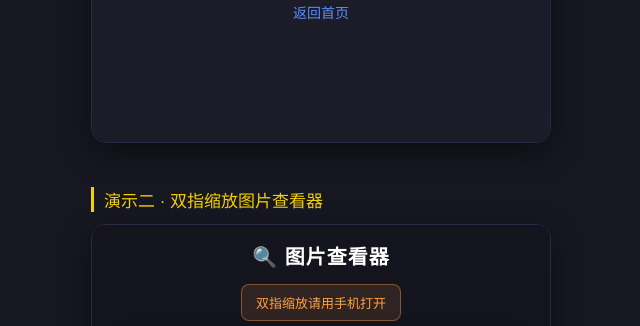
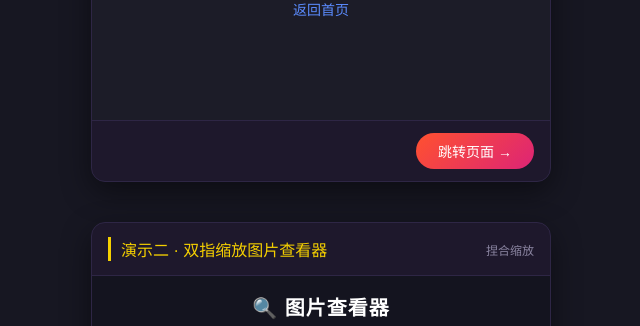
Before and after one commit to MSCZYW/wzx606, a plain HTML site: page 移动端交互.html in a window 1280 px wide. Shown: the part 840-1166 px from the top of the page, without its empty margins (319-959 px from the left). Drawn offline with Linux system fonts and the light colour scheme.

Commit message:
汇总页改为卡片式布局并加跳转按钮，移除摇一摇页任务三视频

```diff
--- a/mobile-sensor.html
+++ b/mobile-sensor.html
@@ -172,12 +172,6 @@
   </div>
 
   <div class="wzx_video-section">
-    <p class="wzx_video-title">🎬 任务三 · 摇一摇功能演示视频</p>
-    <!-- 任务三演示视频：controls 显示播放/进度/音量控件 -->
-    <video class="wzx_video" src="任务三视频.mp4" controls preload="metadata"></video>
-  </div>
-
-  <div class="wzx_video-section">
     <p class="wzx_video-title">🎬 任务四 · 演示视频</p>
     <!-- 任务四演示视频：controls 显示播放/进度/音量控件 -->
     <video class="wzx_video" src="任务四视频.mp4" controls preload="metadata"></video>
--- a/移动端交互.html
+++ b/移动端交互.html
@@ -3,7 +3,7 @@
   作者：24002120606王治贤
   建立时间：2026-11-20
   使用大模型：Trae AI
-  功能名称：移动端交互汇总页（iframe 内嵌手势滑动/双指缩放/摇一摇三个页面）
+  功能名称：移动端交互汇总页（卡片式内嵌手势滑动/双指缩放/摇一摇三个页面，含跳转按钮）
 -->
 <html lang="zh-CN">
 <head>
@@ -40,29 +40,69 @@
       margin-bottom: 34px;
     }
 
-    /* 每个演示项：标题 + iframe */
-    .wzx_demo-item {
+    /* 演示卡片：标题栏 + 内嵌页面 + 底部跳转按钮 */
+    .wzx_demo-card {
       width: 100%;
       max-width: 460px;
       margin-bottom: 40px;
+      border: 1px solid #2e2645;
+      border-radius: 14px;
+      background: #1e182c;
+      box-shadow: 0 10px 30px rgba(0, 0, 0, 0.45);
+      overflow: hidden;
     }
 
-    .wzx_demo-title {
+    .wzx_card-header {
+      display: flex;
+      align-items: center;
+      justify-content: space-between;
+      padding: 14px 16px;
+      border-bottom: 1px solid #2e2645;
+    }
+
+    .wzx_card-title {
       color: #f5d000;
-      font-size: 17px;
-      margin-bottom: 12px;
+      font-size: 16px;
       padding-left: 10px;
       border-left: 3px solid #f5d000;
     }
 
-    /* 内嵌的三个移动端页面 */
+    .wzx_card-tag {
+      color: #8a84a0;
+      font-size: 12px;
+    }
+
+    /* 内嵌的移动端页面 */
     .wzx_demo-frame {
       width: 100%;
-      height: 820px;
-      border: 1px solid #2e2645;
-      border-radius: 14px;
+      height: 780px;
+      border: none;
       background: #000;
-      box-shadow: 0 10px 30px rgba(0, 0, 0, 0.45);
+      display: block;
+    }
+
+    /* 卡片底部操作栏与跳转按钮 */
+    .wzx_card-footer {
+      display: flex;
+      justify-content: flex-end;
+      padding: 12px 16px;
+      border-top: 1px solid #2e2645;
+    }
+
+    .wzx_jump-btn {
+      display: inline-block;
+      padding: 8px 22px;
+      font-size: 14px;
+      color: #fff;
+      background: linear-gradient(135deg, #ff512f, #dd2476);
+      border: none;
+      border-radius: 20px;
+      text-decoration: none;
+      transition: opacity 0.2s ease;
+    }
+
+    .wzx_jump-btn:hover {
+      opacity: 0.85;
     }
 
     .wzx_back-link {
@@ -75,24 +115,42 @@
 </head>
 <body>
   <h1 class="wzx_page-title">📱 移动端交互汇总</h1>
-  <p class="wzx_page-desc">以下三个页面均通过 iframe 内嵌展示，可直接在框内操作</p>
+  <p class="wzx_page-desc">以下三个页面以卡片形式内嵌展示，可在框内直接操作，或点击按钮跳转到独立页面</p>
 
-  <!-- 演示一：手势滑动美食卡片 -->
-  <div class="wzx_demo-item">
-    <p class="wzx_demo-title">演示一 · 手势滑动切换美食卡片</p>
+  <!-- 卡片一：手势滑动美食卡片 -->
+  <div class="wzx_demo-card">
+    <div class="wzx_card-header">
+      <p class="wzx_card-title">演示一 · 手势滑动切换美食卡片</p>
+      <span class="wzx_card-tag">touch 手势</span>
+    </div>
     <iframe class="wzx_demo-frame" src="mobile-gesture.html" title="手势滑动美食卡片" loading="lazy"></iframe>
+    <div class="wzx_card-footer">
+      <a class="wzx_jump-btn" href="mobile-gesture.html" target="_blank">跳转页面 →</a>
+    </div>
   </div>
 
-  <!-- 演示二：双指缩放图片查看器 -->
-  <div class="wzx_demo-item">
-    <p class="wzx_demo-title">演示二 · 双指缩放图片查看器</p>
+  <!-- 卡片二：双指缩放图片查看器 -->
+  <div class="wzx_demo-card">
+    <div class="wzx_card-header">
+      <p class="wzx_card-title">演示二 · 双指缩放图片查看器</p>
+      <span class="wzx_card-tag">捏合缩放</span>
+    </div>
     <iframe class="wzx_demo-frame" src="mobile-zoom.html" title="双指缩放图片查看器" loading="lazy"></iframe>
+    <div class="wzx_card-footer">
+      <a class="wzx_jump-btn" href="mobile-zoom.html" target="_blank">跳转页面 →</a>
+    </div>
   </div>
 
-  <!-- 演示三：摇一摇抽菜谱 -->
-  <div class="wzx_demo-item">
-    <p class="wzx_demo-title">演示三 · 摇一摇抽今日菜谱</p>
+  <!-- 卡片三：摇一摇抽菜谱 -->
+  <div class="wzx_demo-card">
+    <div class="wzx_card-header">
+      <p class="wzx_card-title">演示三 · 摇一摇抽今日菜谱</p>
+      <span class="wzx_card-tag">devicemotion</span>
+    </div>
     <iframe class="wzx_demo-frame" src="mobile-sensor.html" title="摇一摇抽菜谱" loading="lazy"></iframe>
+    <div class="wzx_card-footer">
+      <a class="wzx_jump-btn" href="mobile-sensor.html" target="_blank">跳转页面 →</a>
+    </div>
   </div>
 
   <a class="wzx_back-link" href="index.html">返回首页</a>
```
Also changed, not shown: wzx_prompt.md (+1 -1 lines).
